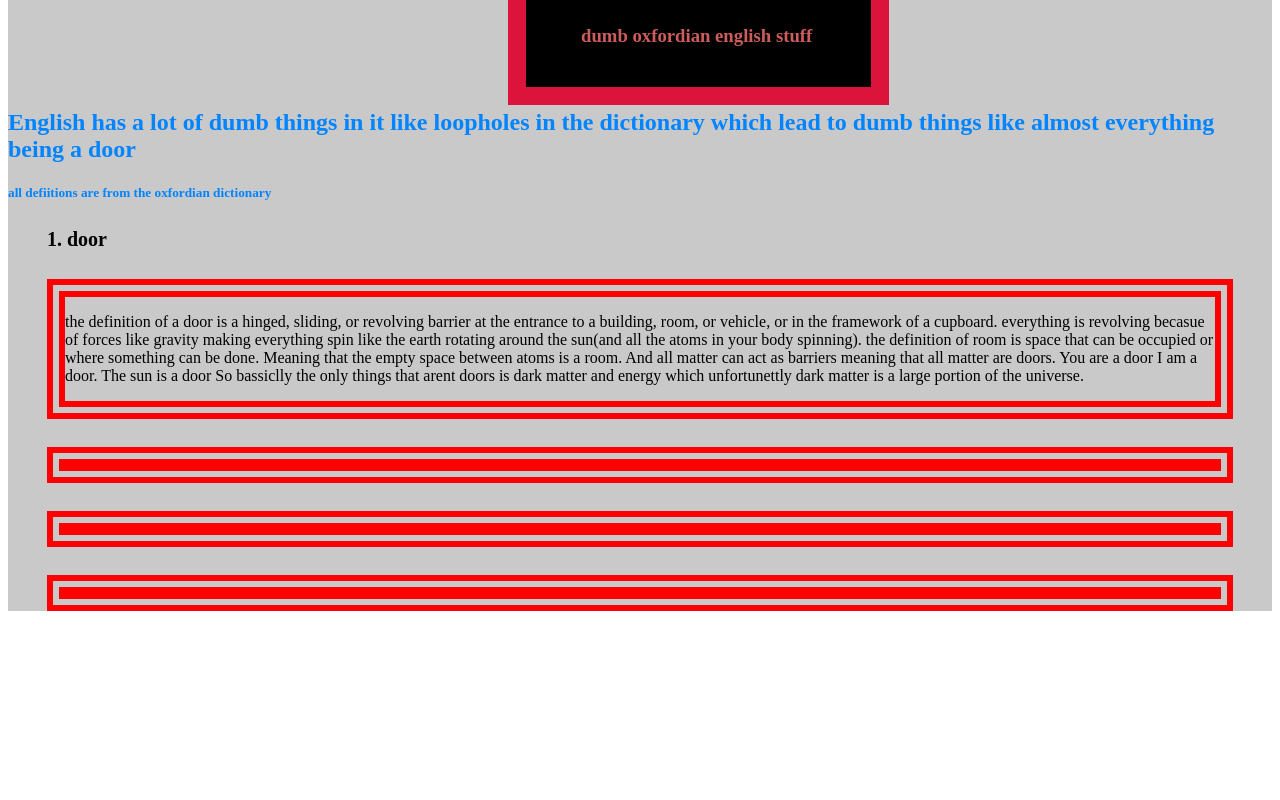
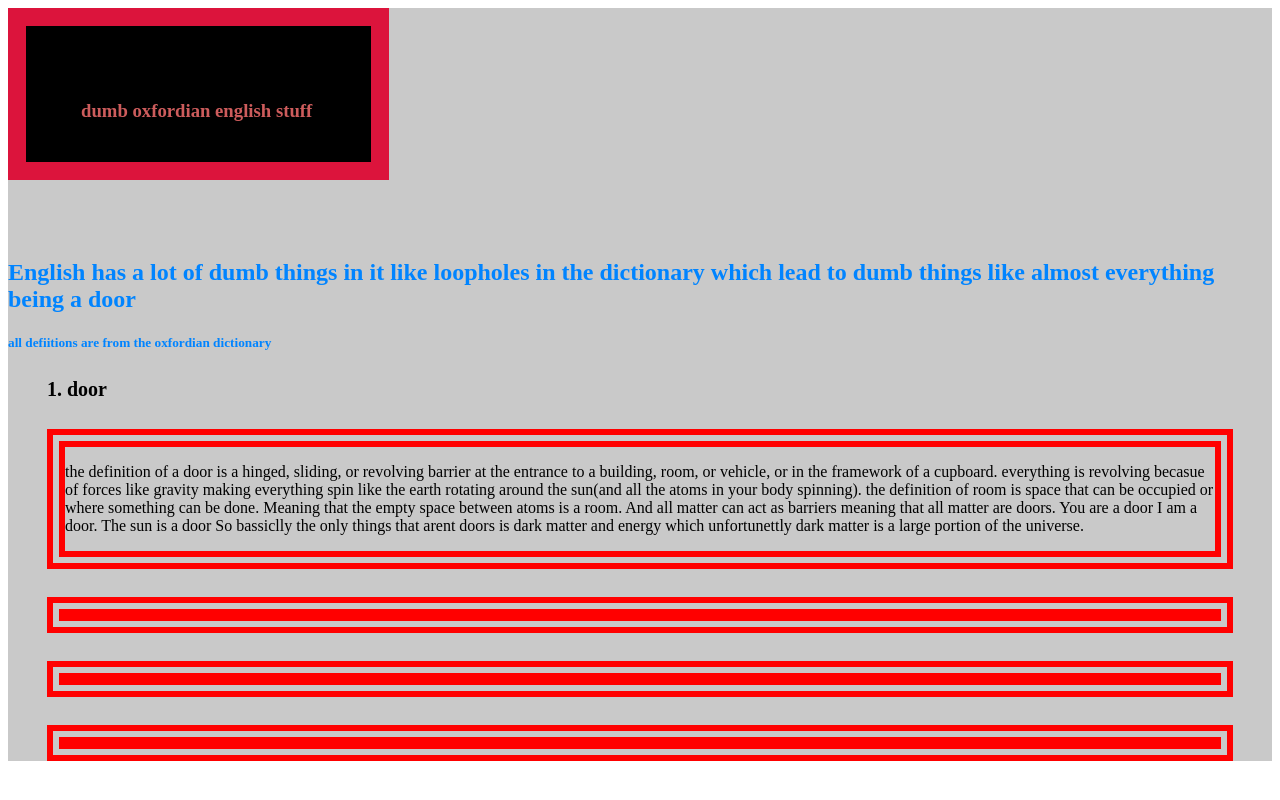
Before and after one commit to isaacK-428/first-website, a plain HTML site: page index.html in a window 1280 px wide. Drawn offline with Linux system fonts and the light colour scheme.

Commit message:
Update index.html

```diff
--- a/index.html
+++ b/index.html
@@ -4,7 +4,7 @@
 
 .title {
     color: indianred;
-margin: -75px 500px;
+margin: center;
 padding: 55px;
 border: 18px solid crimson;
 background-color: rgb(0, 0, 0);
```
